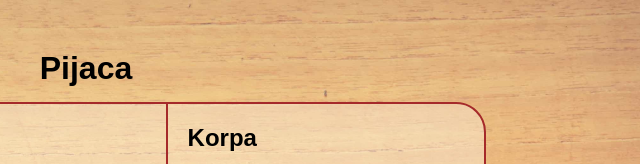
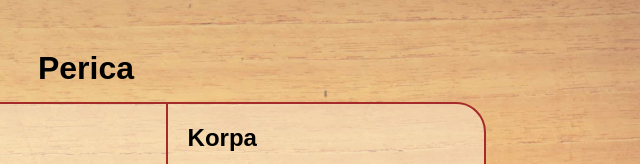
Before and after one commit to chanileto/FreePerava, a plain HTML site: page index.html in a window 1280 px wide. Shown: the top 164 px of the page, 554-1194 px from the left. Drawn offline with Linux system fonts and the light colour scheme.

Commit message:
Update index.html

```diff
--- a/index.html
+++ b/index.html
@@ -6,7 +6,7 @@
 </head>
 <body>
 
-	<h1>Pijaca</h1>
+	<h1>Perica</h1>
 
 	<div class="container">
 		<div class="items">
```
